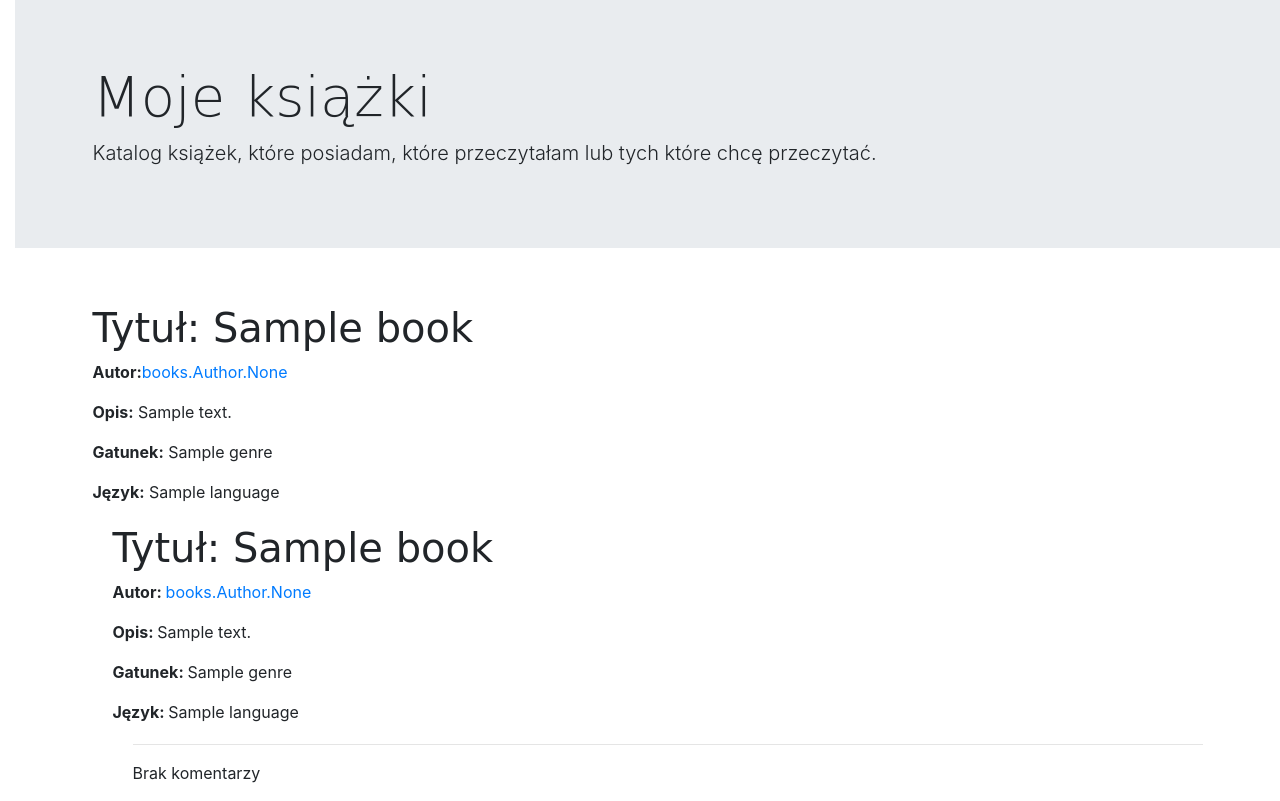
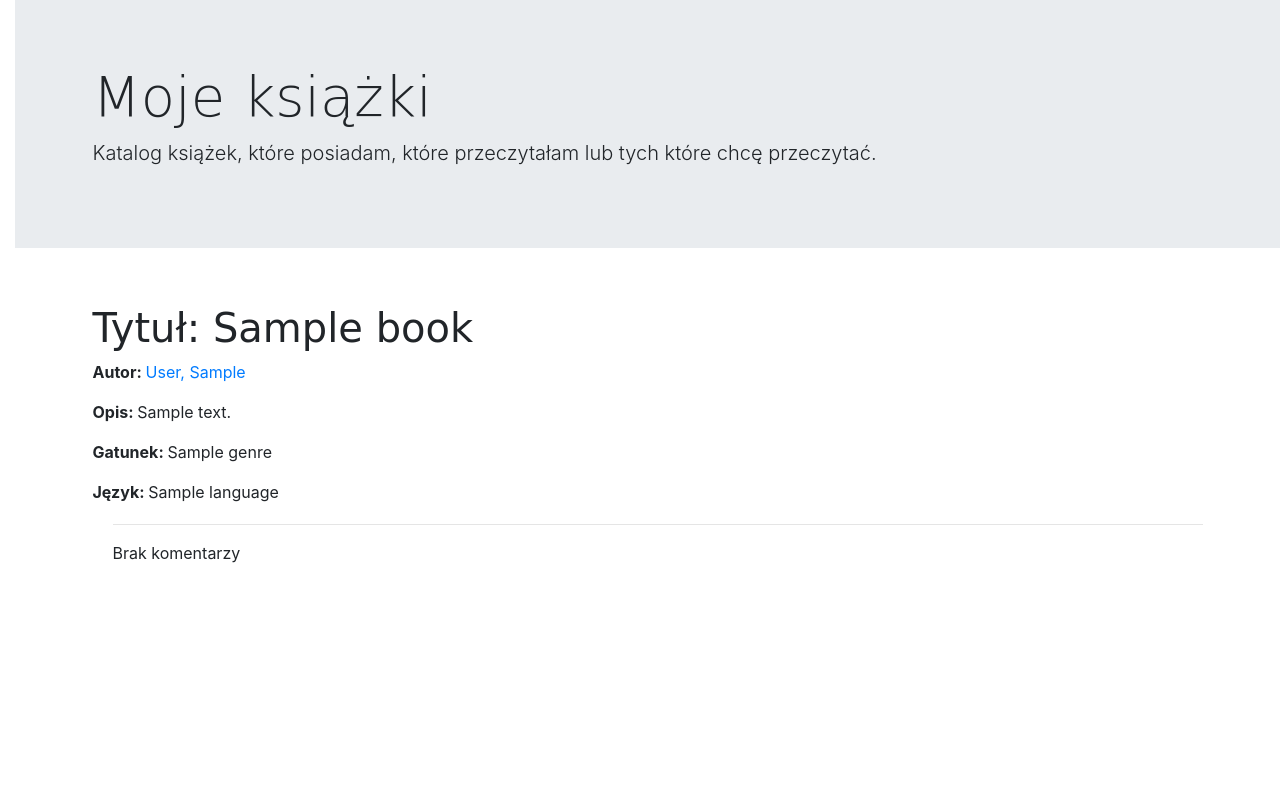
Before and after one commit to maknetaRo/my-books, a Django app: page /book/1/ in a window 1280 px wide. Shown: the part 57-858 px from the top of the page. After the commit the page ends 620 px from the top, so only its background shows below. Run offline with Django 3.2, Linux system fonts and the light colour scheme; tables that the repository leaves empty hold one stand-in row (values such as "Sample post"); some libraries are stand-ins or nearby versions.

Commit message:
Changed models once again, decided to have only one author

```diff
--- a/books/admin.py
+++ b/books/admin.py
@@ -13,7 +13,7 @@ admin.site.register(Author, AuthorAdmin)
 
 @admin.register(Book)
 class BookAdmin(admin.ModelAdmin):
-    list_display = ('title', 'get_authors', 'display_genre', 'display_language')
+    list_display = ('title', 'author', 'display_genre', 'display_language')
 
 
 admin.site.register(Genre)
--- a/books/models.py
+++ b/books/models.py
@@ -17,7 +17,7 @@ class Language(models.Model):
 
 
 class Book(models.Model):
-    author = models.ManyToManyField('Author')
+    author = models.ForeignKey('Author', on_delete=models.CASCADE, null=True)
     title = models.CharField(max_length=200)
     text = models.TextField(max_length=50000)
     genre = models.ManyToManyField('Genre', help_text='Select a genre for a book')
@@ -25,9 +25,6 @@ class Book(models.Model):
 
     def __str__(self):
         return self.title
-
-    def get_authors(self):
-        return ', '.join([str(a) for a in self.author.all()])
 
     def get_absolute_url(self):
         return reverse('book_detail', args=[str(self.id)])
--- a/books/templates/books/book_detail.html
+++ b/books/templates/books/book_detail.html
@@ -3,22 +3,9 @@
 
 {% block content %}
   <a class="btn btn-default" href="{% url 'book_edit' pk=book.pk %}"><span class="glyphicon glyphicon-pencil"></span></a>
-  <h1>Tytuł: {{ book.title }}</h1>
+         <h1>Tytuł: {{ book.title }}</h1>
 
-  <p><strong>Autor:</strong><a href="">{{ book.author }}</a></p>
-  <p><strong>Opis:</strong> {{ book.text }}</p>
-  <p><strong>Gatunek:</strong> {% for genre in book.genre.all %}
-     {{ genre }}{% if not forloop.last %}, {% endif %}{% endfor %}</p>
-  <p><strong>Język:</strong> {% for language in book.language.all %}
-     {{ language }}{% if not forloop.last %}, {% endif %}{% endfor %}</p>
-
-     <div style="margin-left:20px;margin-top:20px">
-
-       <h1>Tytuł: {{ book.title }}</h1>
-
-       <p><strong>Autor: </strong><a href="{% url 'author_detail' %}">
-         {% for author in book.author.all %} {{ book.author }}
-         {% if not forloop.last %}, {% endif %}{% endfor %}</a></p>
+       <p><strong>Autor: </strong><a href="{% url 'author_detail' pk=book.author.id %}">{{ book.author }}</a></p>
        <p><strong>Opis: </strong> {{ book.text }}</p>
        <p><strong>Gatunek: </strong> {% for genre in book.genre.all %}
         {{ genre }}{% if not forloop.last %}, {% endif %}{% endfor %}</p>
--- a/books/templates/books/book_list.html
+++ b/books/templates/books/book_list.html
@@ -7,9 +7,8 @@
     <div class="book">
       <h1><a href="{% url 'book_detail' pk=book.pk %}">{{ book.title }}</a></h1>
 
-        {% for author in book.author.all %}
-          <h4><a href="">{{ book.author }}</a></h4>
-        {% endfor %}
+      <h4><a href="{% url 'author_detail' pk=book.author.id %}">{{ book.author }}</a></h4>
+
 
         <p>{{ book.text|linebreaksbr }}</p>
       <p><a href="{% url 'book_detail' pk=book.pk %}">Comments:
```
Also changed, not shown: books/migrations/0009_auto_20181106_2332.py (added).
